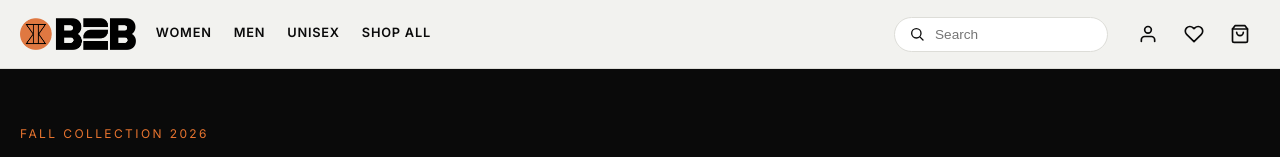
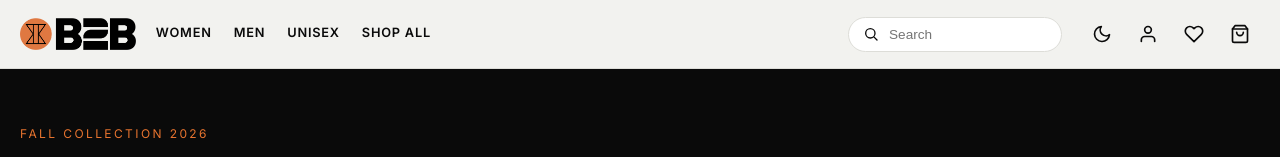
Before and after one commit to Momen2811/E-commerce-Project, a React (Vite) app: page / in a window 1280 px wide. Shown: the top 157 px of the page. Built offline with nearby package versions, Linux system fonts and the light colour scheme; no server answers.

Commit message:
feat: mount ThemeProvider and add theme toggle to header

```diff
--- a/src/App.jsx
+++ b/src/App.jsx
@@ -1,4 +1,5 @@
 import { Routes, Route } from 'react-router-dom'
+import { ThemeProvider } from './context/ThemeContext.jsx'
 import { AuthProvider } from './context/AuthContext.jsx'
 import { CartProvider } from './context/CartContext.jsx'
 import { WishlistProvider } from './context/WishlistContext.jsx'
@@ -24,6 +25,7 @@ import NotFoundPage from './pages/NotFoundPage.jsx'
 
 export default function App() {
   return (
+    <ThemeProvider>
     <AuthProvider>
       <CartProvider>
         <WishlistProvider>
@@ -56,5 +58,6 @@ export default function App() {
         </WishlistProvider>
       </CartProvider>
     </AuthProvider>
+    </ThemeProvider>
   )
 }
--- a/src/components/Header.jsx
+++ b/src/components/Header.jsx
@@ -1,6 +1,7 @@
 import { useState } from 'react'
 import { Link, NavLink, useNavigate } from 'react-router-dom'
 import Logo from './Logo.jsx'
+import ThemeToggle from './ThemeToggle.jsx'
 import { Icon } from '../icons.jsx'
 import { useCart } from '../context/CartContext.jsx'
 import { useWishlist } from '../context/WishlistContext.jsx'
@@ -45,6 +46,7 @@ export default function Header() {
           </form>
         </nav>
         <div className="header__actions">
+          <ThemeToggle />
           <Link
             to={isAuthenticated ? '/account' : '/login'}
             className="user-link"
```
